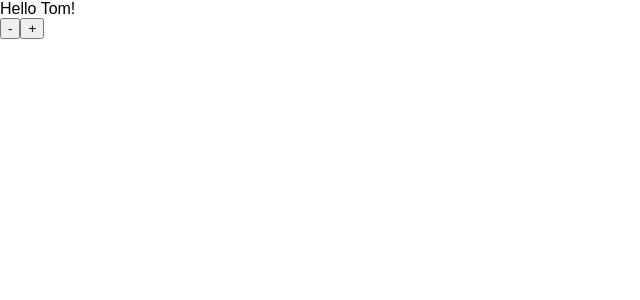
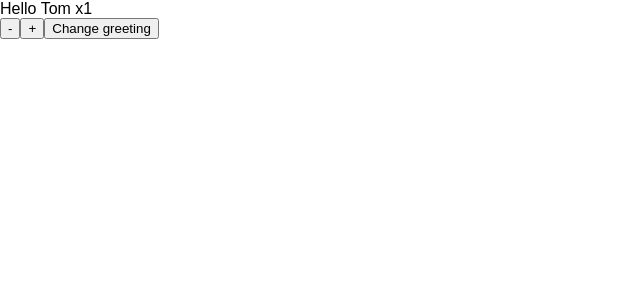
Before and after one commit to TomasHubelbauer/react-redux-typescript-connect-decorator-demo, a React (Create React App) app in the folder my-app/: page / in a window 1280 px wide. Shown: the top 300 px of the page, without its empty margins (0-640 px from the left). Built offline with nearby package versions, Linux system fonts and the light colour scheme.

Commit message:
Simplify component for better illustration

```diff
--- a/my-app/src/components/Hello.tsx
+++ b/my-app/src/components/Hello.tsx
@@ -20,33 +20,33 @@ type HelloOwnProps = {
 type HelloProps = HelloStateProps & HelloDispatchProps & HelloOwnProps;
 
 type HelloState = {
-  isInverted: boolean;
+  useHi: boolean;
 };
 
 class Hello extends React.Component<HelloProps, HelloState> {
+  state: HelloState = { useHi: false };
+
+  onChangeGreetingButtonClick: React.MouseEventHandler<HTMLButtonElement> = event =>
+    this.setState(state => ({ useHi: !state.useHi }))
+
   render() {
-    if (this.props.enthusiasmLevel <= 0) {
-      throw new Error('You could be a little more enthusiastic. :D');
-    }
-
+    const { useHi } = this.state;
+    const { name, enthusiasmLevel } = this.props;
     return (
       <div className="hello">
-        <div className="greeting">
-          Hello {this.props.name + Array.from({ length: this.props.enthusiasmLevel + 1 }).join('!')}
-        </div>
+        {useHi ? 'Hi' : 'Hello'} {name} x{enthusiasmLevel}
         <div>
           <button onClick={this.props.decrementEnthusiasm}>-</button>
           <button onClick={this.props.incrementEnthusiasm}>+</button>
+          <button onClick={this.onChangeGreetingButtonClick}>Change greeting</button>
         </div>
       </div>
     );
   }
 }
 
-export function mapStateToProps({ enthusiasmLevel, languageName }: StoreState): HelloStateProps {
-  return {
-    enthusiasmLevel
-  };
+export function mapStateToProps({ enthusiasmLevel }: StoreState): HelloStateProps {
+  return { enthusiasmLevel };
 }
 
 export function mapDispatchToProps(dispatch: Dispatch<EnthusiasmAction>): HelloDispatchProps {
```
